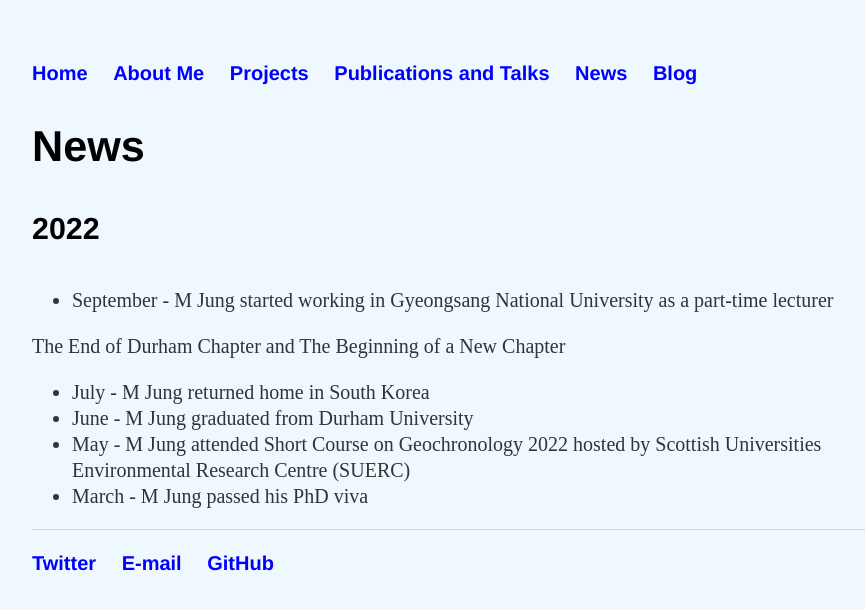
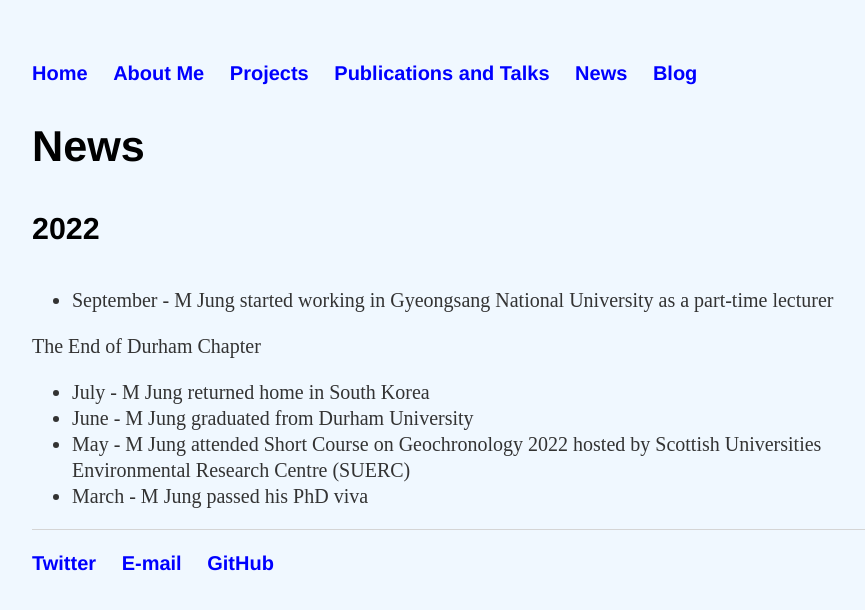
Before and after one commit to muyeoljung/muyeoljung.github.io, a Jekyll site: the page built from news/index.html, in a window 1280 px wide. Shown: the top 610 px of the page, without its empty margins (160-1025 px from the left). Built offline with Jekyll 4.4.1, drawn with Linux system fonts in a browser that asks for light colours.

Commit message:
Update index.html

```diff
--- a/news/index.html
+++ b/news/index.html
@@ -29,7 +29,7 @@ img {
 		<ul class="News_2022">
 			<li>September - M Jung started working in Gyeongsang National University as a part-time lecturer</li>
 			</ul>
-		<p>The End of Durham Chapter and The Beginning of a New Chapter </p>
+		<p>The End of Durham Chapter</p>
 		<ul class="News_2022">
 			<li>July - M Jung returned home in South Korea</li>
 			<li>June - M Jung graduated from Durham University</li>
```
